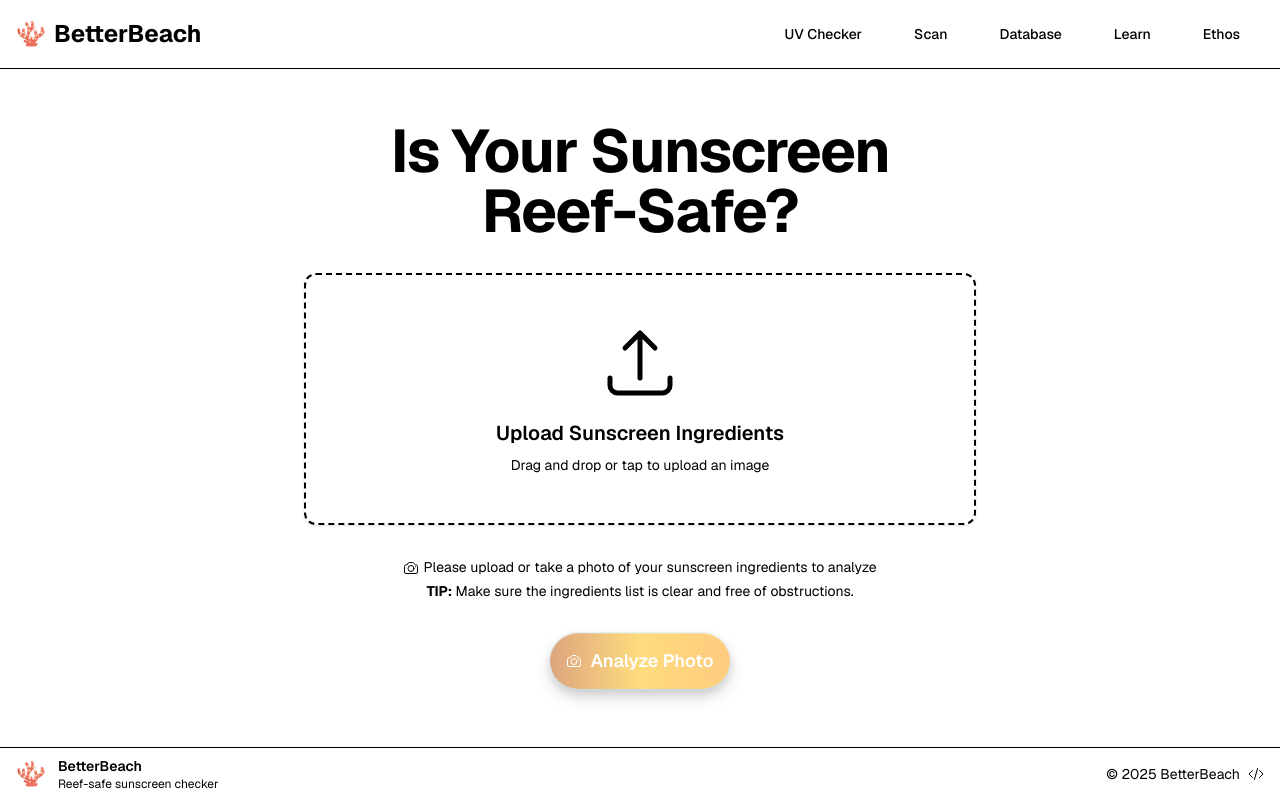
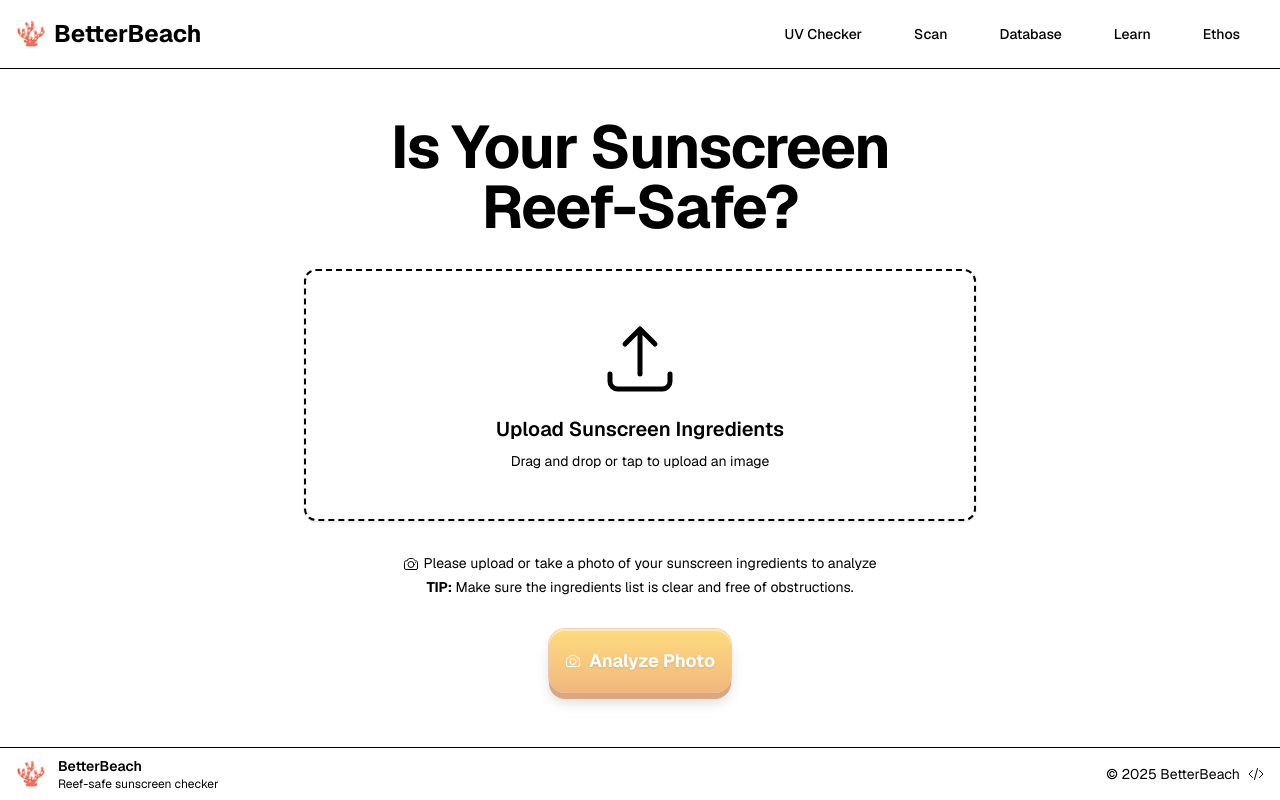
Before and after one commit to resslr/better-beach, a Next.js app: page / in a window 1280 px wide. Built offline with nearby package versions, Linux system fonts and the light colour scheme.

Commit message:
feat: new button

```diff
--- /dev/null
+++ b/pnpm-workspace.yaml
@@ -0,0 +1,4 @@
+allowBuilds:
+  sharp: true
+  tesseract.js: true
+  unrs-resolver: true
--- a/src/components/scan.tsx
+++ b/src/components/scan.tsx
@@ -354,7 +354,7 @@
 
         <Button
           size="lg"
-          className="inline-flex h-12 w-full items-center justify-center gap-2 rounded-full bg-linear-to-r from-amber-700 via-amber-400 to-amber-500 text-base font-semibold text-white shadow-[0_8px_16px_rgba(0,0,0,0.3),0_4px_8px_rgba(0,0,0,0.2),inset_0_1px_0_rgba(255,255,255,0.2)] ring-1 ring-sky-300/40 transition-all duration-300 hover:shadow-[0_12px_24px_rgba(0,0,0,0.4),0_6px_12px_rgba(0,0,0,0.3),inset_0_1px_0_rgba(255,255,255,0.3)] hover:from-amber-400 hover:via-sky-500 hover:to-emerald-600 hover:shadow-xl hover:scale-[1.01] active:shadow-[0_2px_4px_rgba(0,0,0,0.2),inset_0_2px_4px_rgba(0,0,0,0.1)] active:scale-[0.98] sm:h-14 sm:text-lg md:w-auto md:px-12 disabled:cursor-not-allowed disabled:opacity-50 disabled:hover:scale-100 disabled:hover:from-amber-700 disabled:hover:via-amber-400 disabled:hover:to-amber-500"
+          className="inline-flex h-14 w-full items-center justify-center gap-2 rounded-2xl bg-linear-to-b from-amber-400 to-amber-600 text-base font-bold text-white [text-shadow:0_1px_2px_rgba(0,0,0,0.3)] shadow-[0_6px_0_0_#b45309,0_10px_15px_-3px_rgba(0,0,0,0.4),inset_0_2px_0_rgba(255,255,255,0.4)] ring-1 ring-amber-700/50 transition-all duration-150 ease-out hover:from-amber-300 hover:to-amber-500 hover:shadow-[0_8px_0_0_#b45309,0_12px_20px_-3px_rgba(0,0,0,0.5),inset_0_2px_0_rgba(255,255,255,0.5)] hover:-translate-y-0.5 active:translate-y-[6px] active:shadow-[0_0_0_0_#b45309,0_2px_8px_-2px_rgba(0,0,0,0.4),inset_0_2px_0_rgba(255,255,255,0.3)] sm:h-16 sm:text-lg md:w-auto md:px-12 disabled:cursor-not-allowed disabled:opacity-50 disabled:hover:translate-y-0 disabled:shadow-[0_6px_0_0_#b45309,0_10px_15px_-3px_rgba(0,0,0,0.4),inset_0_2px_0_rgba(255,255,255,0.4)] disabled:active:translate-y-0"
           onClick={handleAnalyze}
           disabled={isLoading || !imageFile}
           aria-label={isLoading ? "Analyzing photo" : "Analyze photo"}
```
